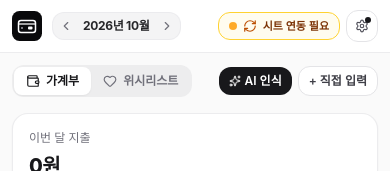
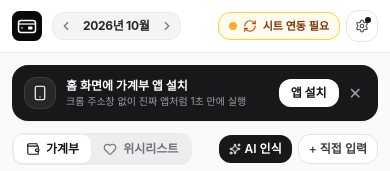
Before and after one commit to Bwaaab/my-budget, a React (Vite) app in the folder client/: page / in a window 390 px wide. Shown: the top 171 px of the page. Built offline with nearby package versions, Linux system fonts and the light colour scheme; no server answers.

Commit message:
feat: add PWA manifest, service worker, app icons, and 1-tap mobile install banner

```diff
--- a/client/index.html
+++ b/client/index.html
@@ -3,6 +3,8 @@
   <head>
     <meta charset="UTF-8" />
     <link rel="icon" type="image/svg+xml" href="./favicon.svg" />
+    <link rel="apple-touch-icon" href="./icon-192.png" />
+    <link rel="manifest" href="./manifest.json" />
     <meta name="viewport" content="width=device-width, initial-scale=1.0, maximum-scale=1.0, user-scalable=no, viewport-fit=cover" />
     <meta name="apple-mobile-web-app-capable" content="yes" />
     <meta name="apple-mobile-web-app-status-bar-style" content="black-translucent" />
@@ -10,6 +12,19 @@
     <meta name="mobile-web-app-capable" content="yes" />
     <meta name="theme-color" content="#09090b" />
     <title>가계부</title>
+    <script>
+      window.__deferredPwaPrompt = null;
+      window.addEventListener('beforeinstallprompt', function(e) {
+        e.preventDefault();
+        window.__deferredPwaPrompt = e;
+        window.dispatchEvent(new Event('pwa-prompt-ready'));
+      });
+      if ('serviceWorker' in navigator) {
+        window.addEventListener('load', function() {
+          navigator.serviceWorker.register('./sw.js').catch(function() {});
+        });
+      }
+    </script>
   </head>
   <body class="bg-zinc-50 min-h-screen text-zinc-900 antialiased selection:bg-zinc-200">
     <div id="root"></div>
--- /dev/null
+++ b/client/public/sw.js
@@ -0,0 +1,17 @@
+// Network-first Service Worker for PWA installability (always fetches latest version when online)
+const CACHE_NAME = 'budget-pwa-v1';
+
+self.addEventListener('install', (event) => {
+  self.skipWaiting();
+});
+
+self.addEventListener('activate', (event) => {
+  event.waitUntil(self.clients.claim());
+});
+
+self.addEventListener('fetch', (event) => {
+  if (event.request.method !== 'GET') return;
+  event.respondWith(
+    fetch(event.request).catch(() => caches.match(event.request))
+  );
+});
--- a/client/src/App.jsx
+++ b/client/src/App.jsx
@@ -192,6 +192,61 @@ export default function App() {
   const [activeMobileTab, setActiveMobileTab] = useState('overview');
   const [isDraggingOver, setIsDraggingOver] = useState(false);
   const [toastMessage, setToastMessage] = useState('');
+
+  // PWA App Installation state (for mobile Chrome / Safari)
+  const [deferredPrompt, setDeferredPrompt] = useState(() => window.__deferredPwaPrompt || null);
+  const [isStandalone, setIsStandalone] = useState(() => {
+    return (
+      window.matchMedia?.('(display-mode: standalone)').matches ||
+      window.navigator?.standalone === true
+    );
+  });
+  const [hideInstallBanner, setHideInstallBanner] = useState(() => {
+    return sessionStorage.getItem('budget_hide_pwa_banner') === '1';
+  });
+  const [isInstallGuideOpen, setIsInstallGuideOpen] = useState(false);
+
+  useEffect(() => {
+    const onPromptReady = () => {
+      if (window.__deferredPwaPrompt) {
+        setDeferredPrompt(window.__deferredPwaPrompt);
+      }
+    };
+    const onBeforeInstall = (e) => {
+      e.preventDefault();
+      window.__deferredPwaPrompt = e;
+      setDeferredPrompt(e);
+    };
+    const onAppInstalled = () => {
+      setIsStandalone(true);
+      setDeferredPrompt(null);
+      window.__deferredPwaPrompt = null;
+      showToast('🎉 가계부 앱이 홈 화면에 설치되었습니다!');
+    };
+
+    window.addEventListener('pwa-prompt-ready', onPromptReady);
+    window.addEventListener('beforeinstallprompt', onBeforeInstall);
+    window.addEventListener('appinstalled', onAppInstalled);
+    return () => {
+      window.removeEventListener('pwa-prompt-ready', onPromptReady);
+      window.removeEventListener('beforeinstallprompt', onBeforeInstall);
+      window.removeEventListener('appinstalled', onAppInstalled);
+    };
+  }, []);
+
+  const handleInstallPwa = async () => {
+    const promptEvent = deferredPrompt || window.__deferredPwaPrompt;
+    if (promptEvent) {
+      promptEvent.prompt();
+      const { outcome } = await promptEvent.userChoice;
+      if (outcome === 'accepted') {
+        setDeferredPrompt(null);
+        window.__deferredPwaPrompt = null;
+      }
+    } else {
+      setIsInstallGuideOpen(true);
+    }
+  };
 
   const showToast = (msg) => {
     setToastMessage(msg);
@@ -780,6 +835,39 @@ export default function App() {
 
       {/* Main Content Container */}
       <main className="max-w-5xl w-full mx-auto px-3 sm:px-6 pt-3 sm:pt-4 space-y-3 sm:space-y-4 flex-1 overflow-x-hidden">
+        {/* Mobile PWA App Install Banner (Hidden on PC or once installed as standalone app) */}
+        {!isStandalone && !hideInstallBanner && (
+          <div className="md:hidden bg-zinc-900 text-white rounded-2xl p-3 flex items-center justify-between gap-2 shadow-xs">
+            <div className="flex items-center gap-2.5 min-w-0">
+              <div className="w-8 h-8 rounded-xl bg-zinc-800 flex items-center justify-center flex-shrink-0 border border-zinc-700">
+                <Smartphone className="w-4 h-4 text-zinc-200" />
+              </div>
+              <div className="min-w-0">
+                <div className="text-xs font-bold text-white truncate">홈 화면에 가계부 앱 설치</div>
+                <div className="text-[10px] text-zinc-400 truncate">크롬 주소창 없이 진짜 앱처럼 1초 만에 실행</div>
+              </div>
+            </div>
+            <div className="flex items-center gap-1.5 flex-shrink-0">
+              <button
+                onClick={handleInstallPwa}
+                className="px-3 py-1.5 bg-white hover:bg-zinc-100 text-zinc-900 font-bold text-xs rounded-xl transition active:scale-95 whitespace-nowrap flex-shrink-0"
+              >
+                앱 설치
+              </button>
+              <button
+                onClick={() => {
+                  setHideInstallBanner(true);
+                  sessionStorage.setItem('budget_hide_pwa_banner', '1');
+                }}
+                className="p-1 text-zinc-400 hover:text-white rounded-lg transition flex-shrink-0"
+                aria-label="배너 닫기"
+              >
+                ✕
+              </button>
+            </div>
+          </div>
+        )}
+
         {/* View Switcher Tabs + Mobile Quick Add */}
         <div className="flex items-center justify-between gap-2 pb-1">
           <div className="flex bg-zinc-200/60 p-0.5 rounded-xl text-xs font-semibold flex-shrink-0">
@@ -955,6 +1043,55 @@ export default function App() {
         imagePath={viewingReceiptPath}
       />
 
+      {/* Mobile PWA Install Guide Modal (Fallback for iOS or when Chrome menu install is needed) */}
+      {isInstallGuideOpen && (
+        <div
+          onClick={() => setIsInstallGuideOpen(false)}
+          className="fixed inset-0 z-50 flex items-center justify-center p-4 bg-zinc-900/50 backdrop-blur-xs animate-fade-in"
+        >
+          <div
+            onClick={(e) => e.stopPropagation()}
+            className="bg-white rounded-2xl shadow-xl w-full max-w-sm overflow-hidden border border-zinc-200 p-5 space-y-4"
+          >
+            <div className="flex items-center justify-between">
+              <div className="flex items-center gap-2">
+                <Smartphone className="w-4 h-4 text-zinc-900" />
+                <h3 className="text-sm font-bold text-zinc-900">폰 홈 화면에 앱 설치하기</h3>
+              </div>
+              <button
+                onClick={() => setIsInstallGuideOpen(false)}
+                className="p-1.5 -mr-1 text-zinc-400 hover:text-zinc-900 rounded-lg"
+              >
+                ✕
+              </button>
+            </div>
+
+            <div className="space-y-3 text-xs text-zinc-700 leading-relaxed">
+              <div className="p-3 bg-zinc-50 rounded-xl border border-zinc-200 space-y-1">
+                <div className="font-bold text-zinc-900">🤖 갤럭시 / 안드로이드 (크롬)</div>
+                <p className="text-zinc-600 break-keep">
+                  크롬 우측 상단 <strong>점 3개(⋮) 메뉴</strong>를 누른 뒤 <strong>[앱 설치]</strong> 또는 <strong>[홈 화면에 추가]</strong>를 누르면 바탕화면에 진짜 앱 아이콘이 생성됩니다!
+                </p>
+              </div>
+
+              <div className="p-3 bg-zinc-50 rounded-xl border border-zinc-200 space-y-1">
+                <div className="font-bold text-zinc-900">🍎 아이폰 (Safari / 크롬)</div>
+                <p className="text-zinc-600 break-keep">
+                  화면 하단(또는 주소창 옆) <strong>공유 버튼 [↑]</strong>을 누른 뒤 아래로 내려 <strong>[홈 화면에 추가]</strong>를 누르면 앱처럼 바로 실행됩니다!
+                </p>
+              </div>
+            </div>
+
+            <button
+              onClick={() => setIsInstallGuideOpen(false)}
+              className="w-full py-2.5 bg-zinc-900 hover:bg-zinc-800 text-white font-bold text-xs rounded-xl transition"
+            >
+              확인했어요
+            </button>
+          </div>
+        </div>
+      )}
+
       {/* Mobile Fixed Bottom Navigation */}
       <MobileBottomNav
         activeTab={activeMobileTab}
```
Also changed, not shown: client/public/icon-192.png (added), client/public/icon-512.png (added), client/public/manifest.json (added).
